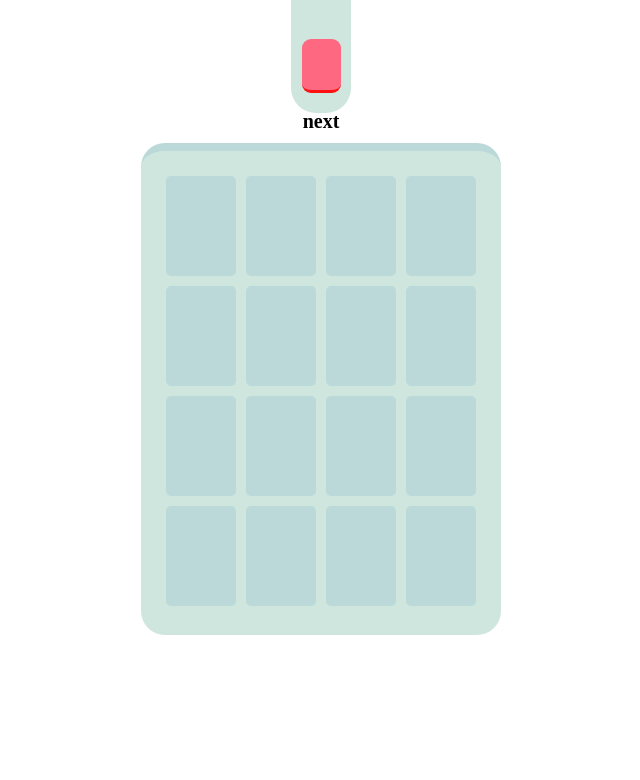
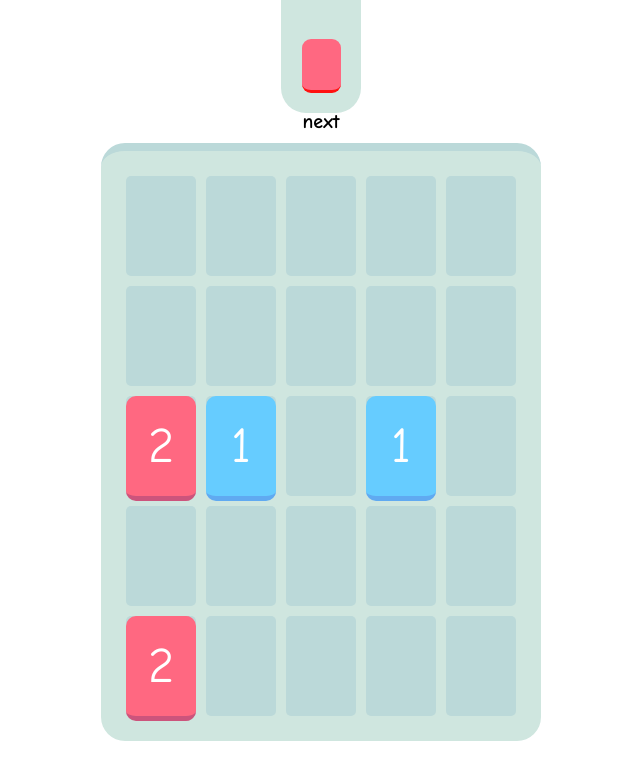
Before and after one commit to Vespa314/Threes, a plain HTML site: page index.html in a window 1280 px wide. Shown: the whole page, without its empty margins (319-959 px from the left). Drawn offline with nearby package versions, Linux system fonts and the light colour scheme.

Commit message:
完成棋盘布局及初始化

```diff
--- a/animate.js
+++ b/animate.js
@@ -0,0 +1,30 @@
+function setgrid(i, j, value) {
+    var grid = $('#gridnumber-' + i + "-" + j);
+    if (value == 0) return;
+    grid.css('width', gridwidth + 'px');
+    grid.css('height', gridheight + 'px');
+    if (value == 1) {
+        grid.css('background', '#6CF');
+        grid.css('left', getleft(i, j) + 'px');
+        grid.css('top', gettop(i, j) + 'px');
+        grid.css('color', '#FFF');
+        grid.css('borderRa', '#FFF');
+        grid.css('borderBottom', '5px solid #60aaf1');
+        grid.text(1);
+    } else if (value == 2) {
+        grid.css('background', '#FF6881');
+        grid.css('left', getleft(i, j) + 'px');
+        grid.css('top', gettop(i, j) + 'px');
+        grid.css('color', '#FFF');
+        grid.css('borderBottom', '5px solid #cc547c');
+        grid.text(2);
+    } else if (value >= 3) {
+        grid.css('background', '#FEFFFF');
+        grid.css('left', getleft(i, j) + 'px');
+        grid.css('top', gettop(i, j) + 'px');
+        grid.css('color', '#000');
+        grid.css('borderBottom', '5px solid #fc6');
+        grid.text(value);
+
+    }
+}
--- a/index.html
+++ b/index.html
@@ -7,6 +7,7 @@
 	<script src="./main.js"></script>
 	<script src="./animate.js"></script>
 	<script src="./logic.js"></script>
+	<script src="./support.js"></script>
 	<title>Threes!</title>
 </head>
 <body>
@@ -18,22 +19,7 @@
 			</div>
 		</header>
 		<div id="container">
-			<div class="grid" id="grid00"></div>
-			<div class="grid" id="grid01"></div>
-			<div class="grid" id="grid03"></div>
-			<div class="grid" id="grid04"></div>
-			<div class="grid" id="grid10"></div>
-			<div class="grid" id="grid11"></div>
-			<div class="grid" id="grid12"></div>
-			<div class="grid" id="grid13"></div>
-			<div class="grid" id="grid20"></div>
-			<div class="grid" id="grid21"></div>
-			<div class="grid" id="grid22"></div>
-			<div class="grid" id="grid23"></div>
-			<div class="grid" id="grid30"></div>
-			<div class="grid" id="grid31"></div>
-			<div class="grid" id="grid32"></div>
-			<div class="grid" id="grid3"></div>
+
 		</div>
 	</div>
 </body>
--- a/main.js
+++ b/main.js
@@ -1,13 +1,26 @@
-var boardsize = 4;//格子尺寸
-var InitGridNum = 4;//初始化时出现的格子数
+var boardsize = 5; //格子尺寸
+var InitGridNum = 4; //初始化时出现的格子数
 var board = new Array();
+var gridwidth = 70; //px
+var gridheight = 100; //px
+var gridmargin = 5; //px
+var boardpadding = 20; //棋盘内边距
 
-$(document).ready(function(){
+$(document).ready(function() {
+    CreateBackground();
     init();
 })
 
-function init()
-{
+function CreateBackground() {
+    $('.grid').remove();
+    for (var i = 0; i < boardsize; i++) {
+        for (var j = 0; j < boardsize; j++) {
+            $('#container').append('<div class="grid" id="grid' + i + '' + j + '">');
+        };
+    };
+}
+
+function init() {
     //Init board
     for (var i = 0; i < boardsize; i++) {
         board[i] = new Array();
@@ -15,29 +28,54 @@ function init()
             board[i][j] = 0;
         };
     };
+    //Init grid background
+    MakeBoard();
     //Random Init Board
     RandomInitBoard();
     //UpdateBoard
     UpdateBoard();
 }
 
-function RandomInitBoard()
-{
+function MakeBoard() {
+    $('.grid').css('width', gridwidth + 'px');
+    $('.grid').css('height', gridheight + 'px');
+    $('#container').css('width', boardsize * (gridwidth + 2 * gridmargin) + 'px');
+    $('#container').css('height', boardsize * (gridheight + 2 * gridmargin) + 'px');
+    $('#container').css('padding', boardpadding + 'px');
+
+    for (var i = 0; i < boardsize; i++) {
+        for (var j = 0; j < boardsize; j++) {
+            $('#grid' + i + '' + j).css('left', getleft(i, j) + 'px');
+            $('#grid' + i + '' + j).css('top', gettop(i, j) + 'px');
+        };
+    };
+}
+
+function RandomInitBoard() {
     var posx = 0;
     var posx = 0;
     for (var i = 0; i < InitGridNum; i++) {
-		posx = Math.ceil(Math.random()*boardsize)-1;
-		posy = Math.ceil(Math.random()*boardsize)-1;
-		while(board[posx][posy] != 0)
-		{
-			posx = Math.ceil(Math.random()*boardsize);
-			posy = Math.ceil(Math.random()*boardsize);
+        posx = Math.ceil(Math.random() * boardsize) - 1;
+        posy = Math.ceil(Math.random() * boardsize) - 1;
+        while (board[posx][posy] != 0) {
+            posx = Math.ceil(Math.random() * boardsize) - 1;
+            posy = Math.ceil(Math.random() * boardsize) - 1;
         }
-		board[posx][posy] = Math.ceil(Math.random()*3);//随机赋予1,2,3
+        board[posx][posy] = Math.ceil(Math.random() * 3); //随机赋予1,2,3
     };
 }
 
-function UpdateBoard()
-{
-
+function UpdateBoard() {
+    //create gridnum
+    $('.gridnum').remove();
+    for (var i = 0; i < boardsize; i++) {
+        for (var j = 0; j < boardsize; j++) {
+            $('#container').append('<div class="gridnum" id="gridnumber-' + i + '-' + j + '">');
+        };
+    };
+    for (var i = 0; i < boardsize; i++) {
+        for (var j = 0; j < boardsize; j++) {
+            setgrid(i, j, board[i][j]);
         }
+    }
+}
--- a/style.css
+++ b/style.css
@@ -1,3 +1,7 @@
+html{
+	font-family: 'Signika','Comic Sans MS','PT Sans','Eras Light ITC',Helvetica,Arial,sans-serif;
+}
+
 body{
 	margin: 0px;
 	background: #FFF;
@@ -6,19 +10,18 @@ body{
 #gamearea{
 	padding: 0px;
 	margin: 0px;
-
 }
 
 header{
 	padding: 0px;
 	margin: auto;
-	width:600px;//
+	width:600px;
 }
 
 #next {
 	background: #cfe6df;
 	border-radius: 0 0 25px 25px;
-	width: 60px;
+	width: 80px;
 	height: 113px;
 	margin: auto;
 	text-align: center;
@@ -44,21 +47,25 @@ header{
 }
 
 .grid{
-	margin: 5px;
-	width: 70px;
-	height: 100px;
 	background: #bbd9d9;
 	float: left;
 	border-radius: 5px;
+	position: absolute;
 }
 
 #container{
-	width: 320px;
 	margin: auto;
 	margin-top: 30px;
 	background: #cfe6df;
-	height: 444px;
 	border-radius: 24px;
-	padding: 20px;
 	border-top: 8px solid #bbd9d9;
+	position: relative;
 }
+
+.gridnum{
+	position: absolute;
+	border-radius: 10px;
+	text-align: center;
+	font-size: 50px;
+	line-height: 100px;
+}
--- /dev/null
+++ b/support.js
@@ -0,0 +1,7 @@
+function getleft(i, j) {
+    return boardpadding + (2 * j + 1) * gridmargin + j * gridwidth;
+}
+
+function gettop(i, j) {
+    return boardpadding + (2 * i + 1) * gridmargin + i * gridheight;
+}
```
Lines whose indentation alone changed are shown as unchanged.
